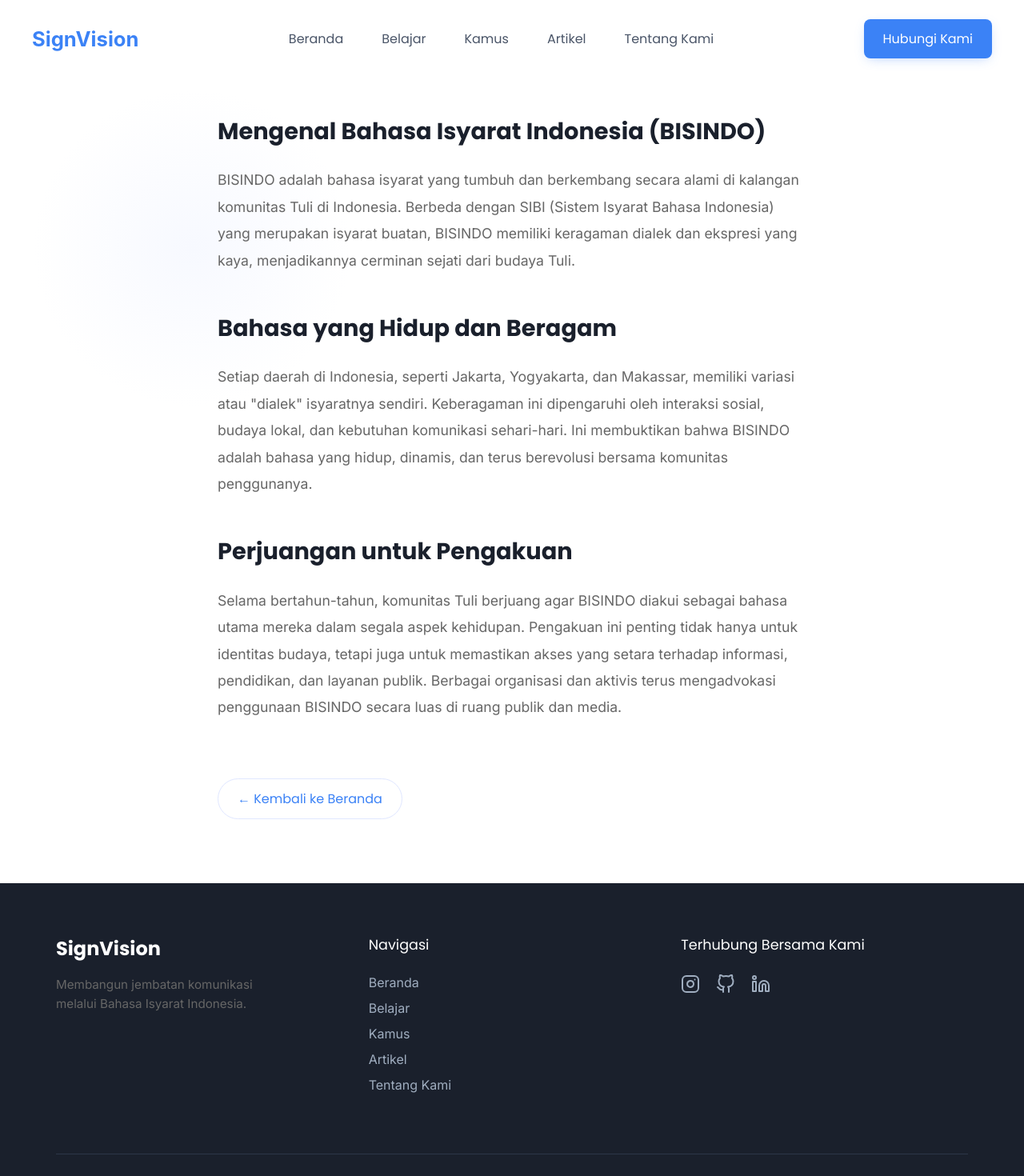
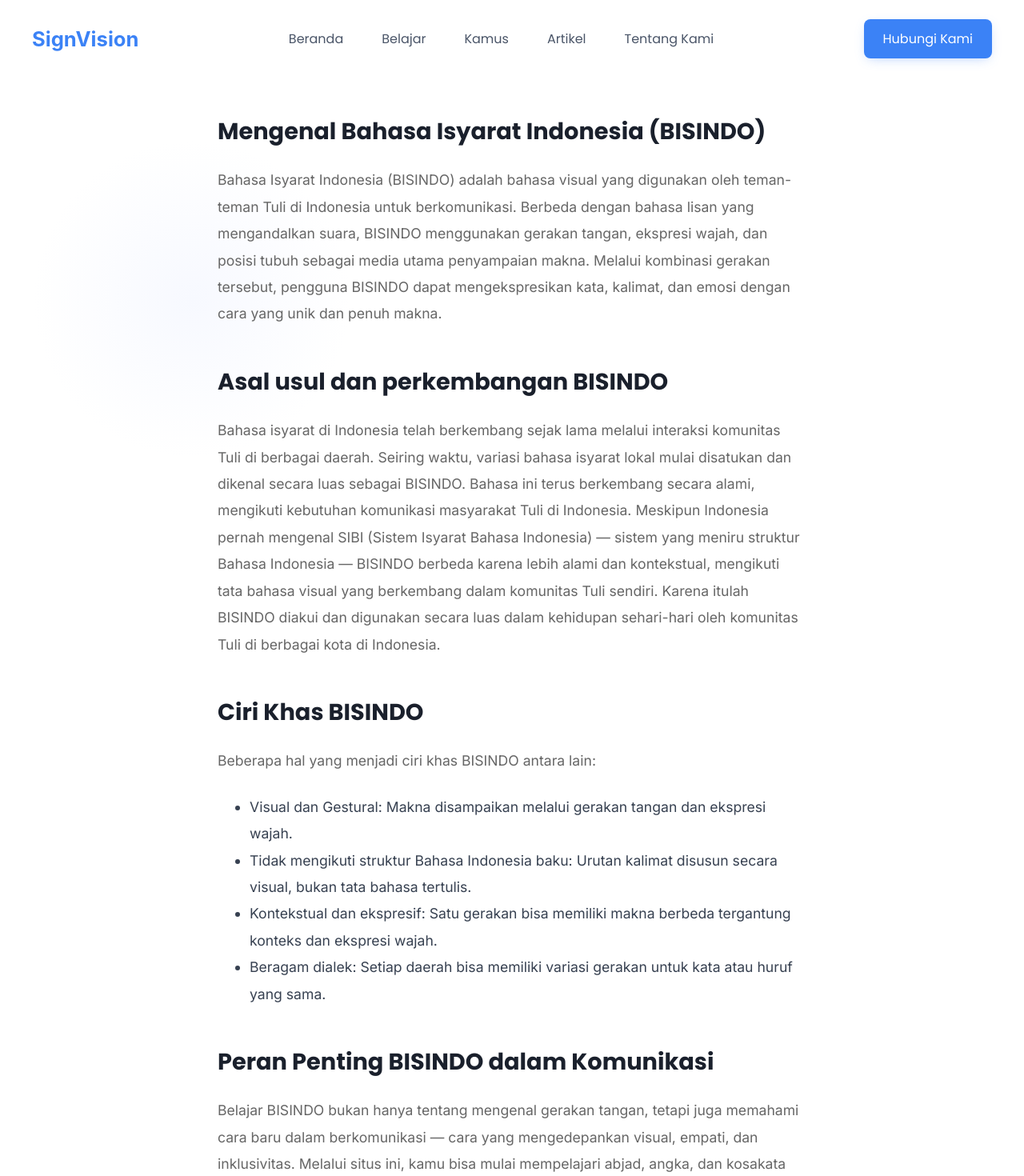
Before and after one commit to abrarwahidd/bisindo-react-v2, a React (Create React App) app in the folder frontend/: page /tentang-bisindo in a window 1280 px wide. Shown: the top 1470 px of the page at 80% size. Built offline with nearby package versions, Linux system fonts and the light colour scheme.

Commit message:
Perbaikan minor

```diff
--- a/frontend/src/components/Navbar.css
+++ b/frontend/src/components/Navbar.css
@@ -39,6 +39,11 @@
   display: flex;
   gap: 3rem;
 }
+
+.navbar-center .mobile-cta {
+  display: none; /* Sembunyikan tombol ini di desktop */
+}
+
 .nav-link {
   font-family: "Poppins", sans-serif;
   font-size: 1rem;
@@ -144,17 +149,28 @@
     font-weight: 700;
   }
 
-  .mobile-cta {
-    display: inline-block;
-    margin-top: 2rem;
+  /* --- PERBAIKAN UTAMA DI SINI --- */
+
+  /* 1. Aturan untuk menampilkan tombol di dalam menu mobile */
+  .navbar-center .mobile-cta {
+    display: inline-block; /* Pastikan tombol ini terlihat */
+    margin-top: 0rem;
     padding: 0.8rem 2rem;
     font-size: 1.1rem;
     text-align: center;
+    /* Gunakan style tombol yang konsisten */
+    background-color: #3b82f6;
+    border-radius: 8px;
+    text-decoration: none;
+    color: white;
   }
 
+  /* 2. Aturan untuk menyembunyikan tombol di navbar kanan */
   .navbar-right .cta-button {
     display: none;
   }
+
+  /* --- AKHIR PERBAIKAN --- */
 
   .hamburger {
     display: flex;
@@ -183,9 +199,4 @@
   .hamburger.active .hamburger-bar:nth-child(3) {
     transform: translateY(-0.65rem) rotate(-45deg);
   }
-
-  /* Aturan yang benar: Sembunyikan hanya di mobile */
-  .search-button {
-    display: none;
-  }
 }
--- a/frontend/src/components/Navbar.js
+++ b/frontend/src/components/Navbar.js
@@ -82,6 +82,13 @@ function Navbar() {
           >
             Tentang Kami
           </NavLink>
+          <Link
+            to="/hubungi-kami"
+            className="mobile-cta"
+            onClick={() => setIsMenuOpen(false)}
+          >
+            Hubungi Kami
+          </Link>
         </div>
 
         <div className="navbar-right">
--- a/frontend/src/data/articles.js
+++ b/frontend/src/data/articles.js
@@ -21,16 +21,25 @@ export const articles = [
   {
     id: 2,
     slug: "memahami-budaya-tuli",
-    title: "Lebih dari Sekadar Bahasa: Memahami Budaya Tuli",
-    category: "Budaya Tuli",
+    title: "SIBI dan BISINDO, Mana yang Lebih Umum Digunakan?",
+    category: "SIBI vs BISINDO",
     excerpt:
-      "Budaya Tuli adalah identitas yang kaya, bukan sekadar kondisi medis. Mari selami nilai-nilai, norma, dan cara pandang unik dari komunitas Tuli.",
+      "Artikel ini akan mengupas perbedaan antara BISINDO dan SIBI, serta menjelaskan mana yang lebih umum digunakan di Indonesia.",
     imageUrl: "/images/articles/bisindosibi.jpeg",
     content: `
-      <h2>Perspektif Budaya vs. Medis</h2>
-      <p>Seringkali, ketulian dipandang dari sudut pandang medis sebagai sebuah kekurangan atau disabilitas yang perlu "disembuhkan". Namun, dalam Budaya Tuli (dengan 'T' besar), Tuli adalah sebuah identitas. Komunitas Tuli memiliki bahasa, sejarah, nilai-nilai, dan tradisi yang sama seperti kelompok budaya lainnya.</p>
-      <h2>Pentingnya Bahasa Isyarat</h2>
-      <p>Bahasa isyarat adalah pilar utama Budaya Tuli. Ia bukan sekadar alat komunikasi, tetapi juga medium untuk seni (seperti puisi isyarat), humor, dan transmisi budaya dari generasi ke generasi. Menghargai BISINDO berarti menghargai eksistensi dan kekayaan Budaya Tuli itu sendiri.</p>
+      <h2>Apa itu BISINDO?</h2>
+      <p>Bahasa Isyarat Indonesia (BISINDO) adalah bahasa isyarat yang digunakan oleh komunitas Tuli di Indonesia. BISINDO memiliki struktur dan tata bahasa yang berbeda dari Bahasa Indonesia lisan, dengan mengandalkan gerakan tangan, ekspresi wajah, dan postur tubuh untuk menyampaikan makna.
+
+BISINDO adalah bahasa alami yang berkembang secara organik dalam komunitas Tuli Indonesia. Bahasa ini sering kali digunakan dalam kehidupan sehari-hari oleh masyarakat Tuli untuk berinteraksi satu sama lain, dan juga dipergunakan di berbagai kegiatan sosial dan budaya komunitas Tuli.</p>
+      <h2>Apa itu SIBI?</h2>
+      <p>Sistem Isyarat Bahasa Indonesia (SIBI) adalah sistem bahasa isyarat yang dikembangkan untuk lebih mendekati struktur tata bahasa lisan Bahasa Indonesia. SIBI bertujuan untuk mempermudah komunikasi antara masyarakat Tuli dan masyarakat umum yang tidak fasih dalam BISINDO. SIBI ini menyelaraskan isyarat-isyarat dalam bahasa isyarat dengan struktur kalimat dalam Bahasa Indonesia.
+      Dengan demikian, SIBI lebih terstruktur dan lebih dekat dengan Bahasa Indonesia, baik dalam hal kosakata maupun susunan kalimat. Hal ini membuat SIBI lebih mudah dipahami oleh orang yang baru belajar bahasa isyarat atau orang yang ingin berkomunikasi dengan Tuli, tetapi tidak memiliki pengetahuan mendalam tentang BISINDO.</p>
+      <h2>Mana yang Lebih Umum Digunakan?</h2>
+      <p>Di Indonesia, BISINDO lebih umum digunakan di komunitas Tuli sebagai bahasa komunikasi sehari-hari mereka. Bahasa ini lebih alami dan fleksibel, memungkinkan anggota komunitas Tuli untuk berbicara satu sama lain dengan cara yang lebih ekspresif dan mendalam. BISINDO juga lebih kaya akan nuansa budaya yang penting bagi komunitas Tuli.
+
+Namun, SIBI semakin digunakan dalam interaksi antara masyarakat Tuli dan masyarakat umum yang tidak fasih dalam BISINDO. SIBI digunakan lebih luas dalam konteks pendidikan, pelatihan, dan komunikasi antara Tuli dan non-Tuli. SIBI lebih mudah dipahami oleh orang yang baru mengenal bahasa isyarat karena lebih mendekati struktur kalimat Bahasa Indonesia.
+
+Secara keseluruhan, BISINDO tetap lebih banyak digunakan di kalangan Tuli, tetapi SIBI memainkan peran penting dalam memfasilitasi inklusi sosial dan komunikasi antar komunitas yang lebih luas.</p>
     `,
   },
   {
--- a/frontend/src/pages/ArticleDetailPage.css
+++ b/frontend/src/pages/ArticleDetailPage.css
@@ -7,14 +7,14 @@
 
 /* ===== Header Halaman Detail Artikel ===== */
 .article-detail-header {
-  height: 50vh; /* Sedikit lebih tinggi */
+  height: 45vh; /* Sedikit lebih tinggi */
   min-height: 350px;
   background-size: cover;
   background-position: center;
   position: relative;
   display: flex;
   align-items: flex-end; /* Teks menempel di bawah */
-  padding: 4rem 2rem;
+  padding: 1rem 2rem;
   color: white;
 }
 
--- a/frontend/src/pages/BerandaPage.css
+++ b/frontend/src/pages/BerandaPage.css
@@ -192,7 +192,7 @@
 
 .info-title {
   font-family: "Poppins", sans-serif;
-  font-size: 2.6rem;
+  font-size: 2.2rem;
   font-weight: 700;
   color: #1a202c;
   margin: 0;
@@ -236,10 +236,11 @@
 }
 .info-content p {
   font-family: "Inter", sans-serif;
-  font-size: 1.1rem;
+  font-size: 1rem;
   line-height: 1.8;
   color: #4a5568;
   margin: 0; /* Hapus margin default */
+  margin-top: -1rem;
 }
 
 /* ===== QUOTE SECTION ===== */
--- a/frontend/src/pages/BerandaPage.js
+++ b/frontend/src/pages/BerandaPage.js
@@ -21,7 +21,7 @@ function BerandaPage() {
               Pelajari Bahasa Isyarat Lebih Menyenangkan
             </h1>
             <p className="animate-fade-in-up delay-1">
-              Platform edukasi interaktif untuk menguasai Bahasa Isyarat
+              Platform edukasi interaktif untuk menguasai Abjad Bahasa Isyarat
               Indonesia (BISINDO) dengan mudah dan percaya diri.
             </p>
             <div className="animate-fade-in-up delay-2">
@@ -57,11 +57,13 @@ function BerandaPage() {
           <div className="info-content animate-fade-in-up delay-1">
             {/* Hanya berisi paragraf */}
             <p>
-              BISINDO adalah bahasa isyarat yang tumbuh dan berkembang secara
-              alami di kalangan komunitas Tuli di Indonesia. Berbeda dengan SIBI
-              (Sistem Isyarat Bahasa Indonesia) yang merupakan isyarat buatan,
-              BISINDO memiliki keragaman dialek dan ekspresi yang kaya,
-              menjadikannya cerminan sejati dari budaya Tuli.
+              Bahasa Isyarat Indonesia (BISINDO) adalah bahasa visual yang
+              digunakan oleh teman-teman Tuli di Indonesia untuk berkomunikasi.
+              Berbeda dengan bahasa lisan yang mengandalkan suara, BISINDO
+              menggunakan gerakan tangan, ekspresi wajah, dan posisi tubuh
+              sebagai media utama penyampaian makna. Melalui kombinasi gerakan
+              tersebut, pengguna BISINDO dapat mengekspresikan kata, kalimat,
+              dan emosi dengan cara yang unik dan penuh makna.
             </p>
             <Link to="/tentang-bisindo" className="read-more-link">
               Baca Selengkapnya &rarr;
@@ -74,10 +76,10 @@ function BerandaPage() {
       <section className="quote-section">
         <div className="beranda-container">
           <p>
-            "Bahasa adalah jembatan, bukan tembok. Mari kita bangun lebih banyak
-            jembatan."
+            "Dengan memahami bahasa isyarat, kita membuka jendela untuk
+            berdialog tanpa batas suara."
           </p>
-          <span className="quote-author">- Lana Del Rey</span>
+          <span className="quote-author">- A</span>
         </div>
       </section>
     </div>
--- a/frontend/src/pages/HubungiKamiPage.css
+++ b/frontend/src/pages/HubungiKamiPage.css
@@ -129,7 +129,11 @@
     grid-template-columns: 1fr; /* Sudah di-handle sebelumnya, ini untuk penegasan */
   }
   .page-header h1 {
-    font-size: 2.5rem;
+    font-size: 2rem;
+    margin-top: 3.5rem;
+  }
+  .page-header p {
+    font-size: 0.9rem;
   }
   .info-section,
   .form-section {
--- a/frontend/src/pages/TentangBisindoPage.js
+++ b/frontend/src/pages/TentangBisindoPage.js
@@ -14,31 +14,59 @@ function TentangBisindoPage() {
         <div className="article-body">
           <h2>Mengenal Bahasa Isyarat Indonesia (BISINDO)</h2>
           <p>
-            BISINDO adalah bahasa isyarat yang tumbuh dan berkembang secara
-            alami di kalangan komunitas Tuli di Indonesia. Berbeda dengan SIBI
-            (Sistem Isyarat Bahasa Indonesia) yang merupakan isyarat buatan,
-            BISINDO memiliki keragaman dialek dan ekspresi yang kaya,
-            menjadikannya cerminan sejati dari budaya Tuli.
+            Bahasa Isyarat Indonesia (BISINDO) adalah bahasa visual yang
+            digunakan oleh teman-teman Tuli di Indonesia untuk berkomunikasi.
+            Berbeda dengan bahasa lisan yang mengandalkan suara, BISINDO
+            menggunakan gerakan tangan, ekspresi wajah, dan posisi tubuh sebagai
+            media utama penyampaian makna. Melalui kombinasi gerakan tersebut,
+            pengguna BISINDO dapat mengekspresikan kata, kalimat, dan emosi
+            dengan cara yang unik dan penuh makna.
           </p>
 
           {/* --- Anda bisa menambahkan tulisan lebih detail di sini --- */}
-          <h2>Bahasa yang Hidup dan Beragam</h2>
+          <h2>Asal usul dan perkembangan BISINDO</h2>
           <p>
-            Setiap daerah di Indonesia, seperti Jakarta, Yogyakarta, dan
-            Makassar, memiliki variasi atau "dialek" isyaratnya sendiri.
-            Keberagaman ini dipengaruhi oleh interaksi sosial, budaya lokal, dan
-            kebutuhan komunikasi sehari-hari. Ini membuktikan bahwa BISINDO
-            adalah bahasa yang hidup, dinamis, dan terus berevolusi bersama
-            komunitas penggunanya.
+            Bahasa isyarat di Indonesia telah berkembang sejak lama melalui
+            interaksi komunitas Tuli di berbagai daerah. Seiring waktu, variasi
+            bahasa isyarat lokal mulai disatukan dan dikenal secara luas sebagai
+            BISINDO. Bahasa ini terus berkembang secara alami, mengikuti
+            kebutuhan komunikasi masyarakat Tuli di Indonesia. Meskipun
+            Indonesia pernah mengenal SIBI (Sistem Isyarat Bahasa Indonesia) —
+            sistem yang meniru struktur Bahasa Indonesia — BISINDO berbeda
+            karena lebih alami dan kontekstual, mengikuti tata bahasa visual
+            yang berkembang dalam komunitas Tuli sendiri. Karena itulah BISINDO
+            diakui dan digunakan secara luas dalam kehidupan sehari-hari oleh
+            komunitas Tuli di berbagai kota di Indonesia.
           </p>
-          <h2>Perjuangan untuk Pengakuan</h2>
+          <h2>Ciri Khas BISINDO</h2>
+          <p>Beberapa hal yang menjadi ciri khas BISINDO antara lain:</p>
+          <ul>
+            <li>
+              Visual dan Gestural: Makna disampaikan melalui gerakan tangan dan
+              ekspresi wajah.
+            </li>
+            <li>
+              Tidak mengikuti struktur Bahasa Indonesia baku: Urutan kalimat
+              disusun secara visual, bukan tata bahasa tertulis.
+            </li>
+            <li>
+              Kontekstual dan ekspresif: Satu gerakan bisa memiliki makna
+              berbeda tergantung konteks dan ekspresi wajah.
+            </li>
+            <li>
+              Beragam dialek: Setiap daerah bisa memiliki variasi gerakan untuk
+              kata atau huruf yang sama.
+            </li>
+          </ul>
+
+          <h2>Peran Penting BISINDO dalam Komunikasi</h2>
           <p>
-            Selama bertahun-tahun, komunitas Tuli berjuang agar BISINDO diakui
-            sebagai bahasa utama mereka dalam segala aspek kehidupan. Pengakuan
-            ini penting tidak hanya untuk identitas budaya, tetapi juga untuk
-            memastikan akses yang setara terhadap informasi, pendidikan, dan
-            layanan publik. Berbagai organisasi dan aktivis terus mengadvokasi
-            penggunaan BISINDO secara luas di ruang publik dan media.
+            Belajar BISINDO bukan hanya tentang mengenal gerakan tangan, tetapi
+            juga memahami cara baru dalam berkomunikasi — cara yang
+            mengedepankan visual, empati, dan inklusivitas. Melalui situs ini,
+            kamu bisa mulai mempelajari abjad, angka, dan kosakata dasar
+            BISINDO, bahkan mencoba fitur deteksi gerakan interaktif untuk
+            berlatih secara langsung.
           </p>
         </div>
         <Link to="/" className="back-link">
--- a/frontend/src/pages/TentangKamiPage.css
+++ b/frontend/src/pages/TentangKamiPage.css
@@ -239,23 +239,67 @@
 
 /* ===== Responsif ===== */
 @media (max-width: 768px) {
-  .visi-misi-container,
-  .pengembang-container {
-    flex-direction: column;
+  /* ===== Penyesuaian Header ===== */
+  .tentang-header {
+    padding: 5rem 1.5rem; /* Kurangi padding */
+  }
+
+  .tentang-header h1 {
+    font-size: 1.7rem;
+    max-width: none; /* Hapus batasan lebar agar bisa center dengan benar */
+  }
+
+  .tentang-header p {
+    font-size: 1rem;
+    line-height: 1.6;
+    max-width: none; /* Hapus batasan lebar */
+  }
+
+  /* ===== Penyesuaian Visi & Misi ===== */
+  .visi-misi-section {
+    padding: 4rem 1.5rem;
+  }
+  .visi-misi-container {
+    flex-direction: column; /* Tumpuk vertikal */
+    gap: 3rem;
+  }
+  .visi-misi-item {
     text-align: center;
   }
+  .visi-misi-item ul {
+    text-align: left; /* Biarkan list tetap rata kiri agar rapi */
+  }
+
+  /* ===== Penyesuaian Teknologi ===== */
+  .teknologi-section {
+    padding: 4rem 1.5rem;
+  }
+  .teknologi-section h2 {
+    font-size: 2.2rem;
+  }
+
+  /* ===== Penyesuaian Profil Pengembang ===== */
+  .pengembang-section {
+    padding: 4rem 1.5rem;
+  }
   .pengembang-container {
+    flex-direction: column; /* Tumpuk vertikal */
+    text-align: center;
     align-items: center;
+    gap: 2rem;
   }
   .profil-info {
     text-align: center;
   }
-  .tentang-header h1 {
-    font-size: 2.5rem;
+  .profil-info h3 {
+    font-size: 2rem;
   }
-  .visi-misi-section,
-  .teknologi-section,
-  .pengembang-section {
-    padding: 4rem 1.5rem;
+  .profil-links {
+    justify-content: center; /* Pusatkan link sosial media */
+    display: flex;
+    gap: 1.5rem;
+  }
+  .profil-links a {
+    margin-right: 0; /* Hapus margin kanan */
   }
 }
--- a/frontend/src/pages/TentangKamiPage.js
+++ b/frontend/src/pages/TentangKamiPage.js
@@ -66,7 +66,7 @@ function TentangKamiPage() {
             <h3>Misi Kami</h3>
             <ul>
               <li>
-                Menyediakan platform belajar BISINDO yang gratis dan mudah
+                Menyediakan platform belajar Abjad BISINDO yang gratis dan mudah
                 diakses.
               </li>
               <li>
@@ -136,7 +136,11 @@ function TentangKamiPage() {
               <a href="#" target="_blank" rel="noopener noreferrer">
                 LinkedIn
               </a>
-              <a href="#" target="_blank" rel="noopener noreferrer">
+              <a
+                href="https://github.com/abrarwahidd"
+                target="_blank"
+                rel="noopener noreferrer"
+              >
                 GitHub
               </a>
             </div>
```
